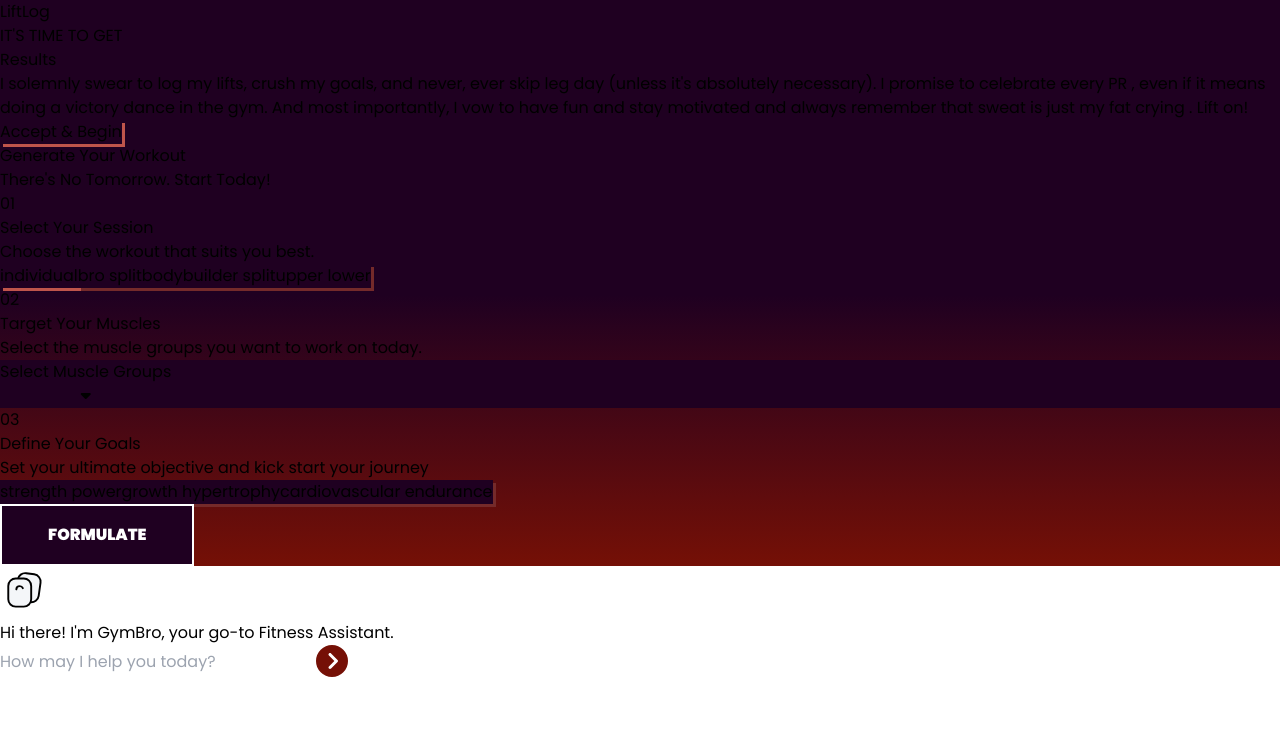
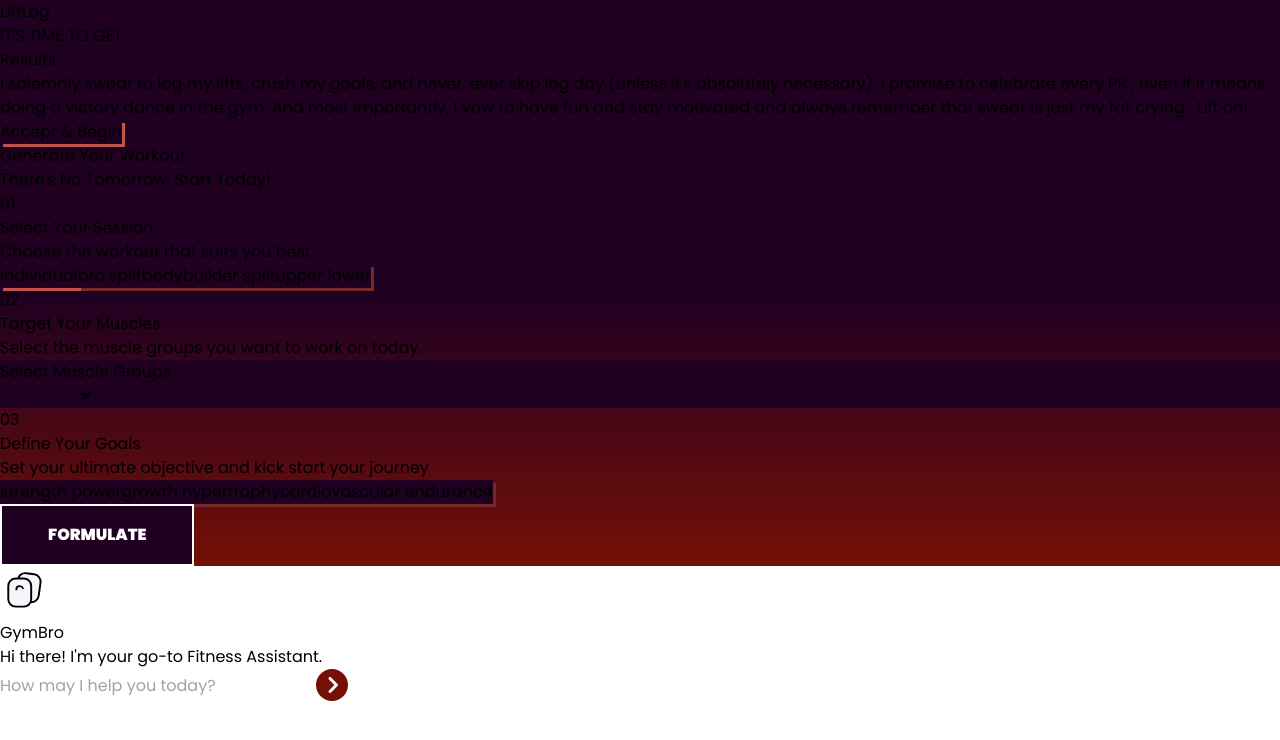
Before and after one commit to shamikaredkar/LiftLog, a React (Vite) app: page / in a window 1280 px wide. Both pictures are taken after a click on the button 24 px from the left and 590 px from the top of the page. Shown: the top 740 px of the page. Built offline with nearby package versions, Linux system fonts and the light colour scheme.

Commit message:
Conditioned the chatbot to exchange greetings

```diff
--- a/src/components/Chatbot.jsx
+++ b/src/components/Chatbot.jsx
@@ -7,6 +7,7 @@ import {
 import "./Chatbot.css"; // Import the CSS file
 import chatbotAnimation from "../assets/chatbotAnimation.json";
 import Lottie from "lottie-react";
+import profilePic from "../../public/gym.png"; // Import the profile picture
 
 export default function Chatbot() {
   const [error, setError] = useState("");
@@ -56,6 +57,8 @@ export default function Chatbot() {
           "Content-Type": "application/json",
         },
       };
+      // Simulate a delay before fetching the AI response
+      setTimeout(async () => {
         const response = await fetch("http://localhost:8000/gemini", options);
         const data = await response.json();
 
@@ -69,9 +72,11 @@ export default function Chatbot() {
         } else {
           setError("No response from the model.");
         }
+
+        setLoading(false);
+      }, 500); // 1-second delay
     } catch (e) {
       setError("Something went wrong");
-    } finally {
       setLoading(false);
     }
   };
@@ -82,8 +87,7 @@ export default function Chatbot() {
     setChatHistory([
       {
         role: "model",
-        parts:
-          "Hi, I'm GymBro! Your personal fitness assistant. How may I help you today?",
+        parts: "Hi there! I'm your go-to Fitness Assistant.",
       },
     ]);
   };
@@ -94,7 +98,7 @@ export default function Chatbot() {
       setChatHistory([
         {
           role: "model",
-          parts: "Hi there! I'm GymBro, your go-to Fitness Assistant.",
+          parts: "Hi there! I'm your go-to Fitness Assistant.",
         },
       ]);
     }
@@ -114,6 +118,11 @@ export default function Chatbot() {
       </button>
       {isOpen && (
         <div className='bg-white border border-gray-300 rounded-lg w-[500px] h-[600px] shadow-lg flex flex-col absolute bottom-20 right-0'>
+          <div className='flex items-center pt-4 pb-1 '>
+            <div className='ml-4 flex items-center'>
+              <span className='font-bold text-lg'>GymBro</span>
+            </div>
+          </div>
           <div className='flex-1 flex flex-col overflow-hidden'>
             <div className='flex-1 overflow-y-auto p-4' ref={chatContainerRef}>
               {chatHistory.map((chatItem, index) => {
@@ -121,9 +130,9 @@ export default function Chatbot() {
                 return (
                   <div
                     key={index}
-                    className={`p-2 my-2 rounded-lg ${
+                    className={`block max-w-max p-2 my-2 rounded-lg ${
                       chatItem.role === "user"
-                        ? "bg-blue-100 self-end"
+                        ? "bg-red-100 self-end text-right ml-auto"
                         : !isLoading
                         ? "bg-gray-100 self-start"
                         : ""
--- a/src/utils/keywords.js
+++ b/src/utils/keywords.js
@@ -30,7 +30,11 @@ const healthAndFitnessKeywords = [
   'fitness journal', 'workout buddy', 'accountability', 'fitness community', 'support system', 'motivation techniques',
   'exercise adherence', 'goal setting', 'SMART goals', 'fitness plans', 'customized workouts', 'training programs',
   'nutrition plans', 'supplement plans', 'wellness routines', 'stress relief', 'relaxation techniques', 'meditation',
-  'mindfulness', 'yoga practice', 'breathing exercises', 'active living', 'healthy choices', 'wellness tips', 'health advice'
+  'mindfulness', 'yoga practice', 'breathing exercises', 'active living', 'healthy choices', 'wellness tips', 'health advice', // Add greeting and small talk keywords
+  'hi', 'hello', 'hey', 'howdy', 'greetings', 'good morning', 'good afternoon', 'good evening',
+  'how are you', 'how is it going', 'how was your day', 'what’s up', 'how’s everything',
+  'how have you been', 'nice to meet you', 'good to see you', 'good to hear from you',
+  'what’s new', 'how are things', 'what’s happening', 'how can I help', 'how may I assist'
 ];
 
 export default healthAndFitnessKeywords;
```
Lines whose indentation alone changed are shown as unchanged.
